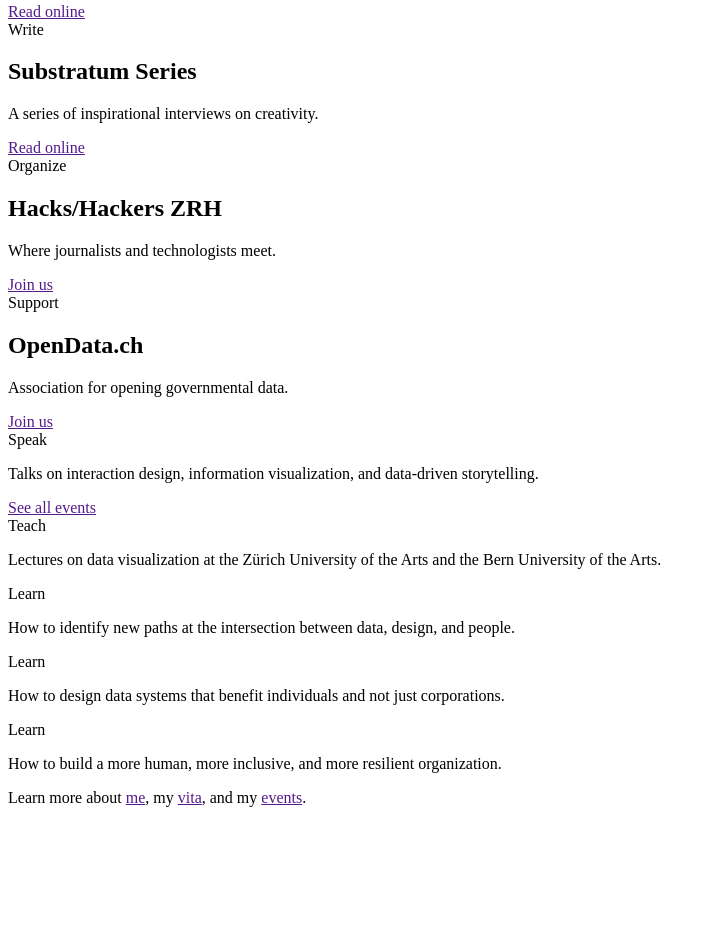
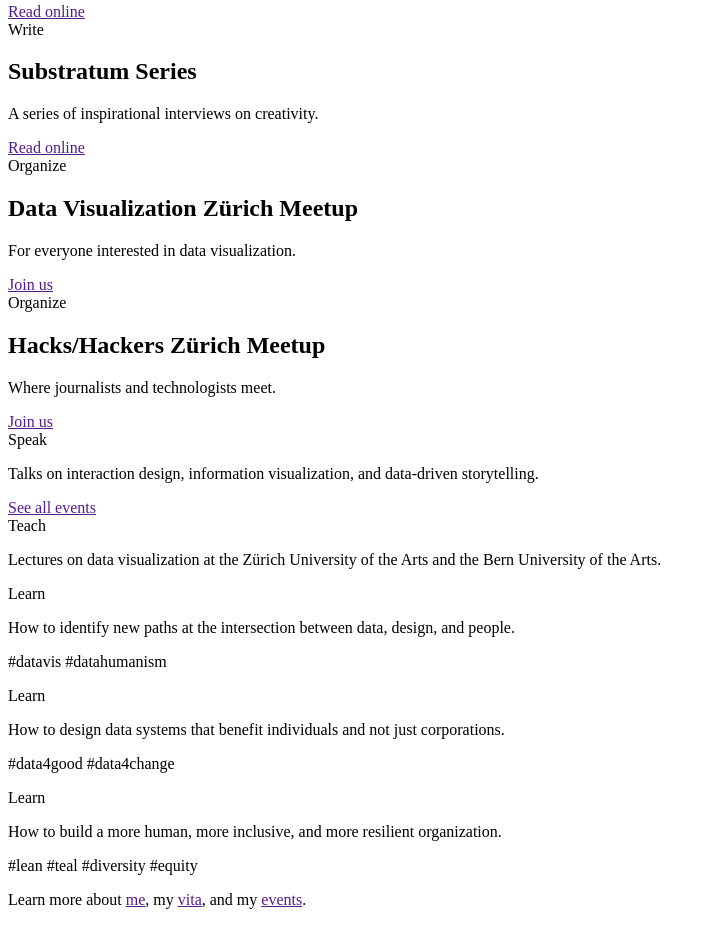
Before and after one commit to wiederkehr/benjaminwiederkehr.com, a PHP site: the page made by site/templates/home.php in a window 1280 px wide. Shown: the part 352-1277 px from the top of the page, without its empty margins (0-716 px from the left). Before the commit the page ends 1159 px from the top, so only its background shows below. Run offline with PHP 8.4, Linux system fonts and the light colour scheme; the template is opened without the code that fills it, so the values that code supplies are empty; some libraries are stand-ins or nearby versions.

Commit message:
Update and extend the content of the cards on the homepage

```diff
--- a/site/templates/home.php
+++ b/site/templates/home.php
@@ -56,19 +56,19 @@
       <div class="card__figure card__figure--black">
         <div class="card__content">
           <span class="card__supertitle">Organize</span>
-          <h2 class="card__title">Hacks/Hackers ZRH</h2>
-          <p class="card__subtitle">Where journalists and technologists meet.</p>
-          <a class="card__link" target="blank" href="<?= url('https://www.meetup.com/de-DE/Hacks-Hackers-Zurich/') ?>">Join us</a>
+          <h2 class="card__title">Data Visualization Zürich Meetup</h2>
+          <p class="card__subtitle">For everyone interested in data visualization.</p>
+          <a class="card__link" target="blank" href="<?= url('https://www.meetup.com/datavis-zurich/') ?>">Join us</a>
         </div>
       </div>
     </div>
     <div class="card card--s">
       <div class="card__figure card__figure--black">
         <div class="card__content">
-          <span class="card__supertitle">Support</span>
-          <h2 class="card__title">OpenData.ch</h2>
-          <p class="card__subtitle">Association for opening governmental data.</p>
-          <a class="card__link" target="blank" href="<?= url('https://opendata.ch/') ?>">Join us</a>
+          <span class="card__supertitle">Organize</span>
+          <h2 class="card__title">Hacks/Hackers Zürich Meetup</h2>
+          <p class="card__subtitle">Where journalists and technologists meet.</p>
+          <a class="card__link" target="blank" href="<?= url('https://www.meetup.com/Hacks-Hackers-Zurich/') ?>">Join us</a>
         </div>
       </div>
     </div>
@@ -94,6 +94,7 @@
         <div class="card__content">
           <span class="card__supertitle">Learn</span>
           <p class="card__lead">How to identify new paths at the intersection between data, design, and people.</p>
+          <p class="card__tags">#datavis #datahumanism</p>
       </div>
       </div>
     </div>
@@ -102,6 +103,7 @@
         <div class="card__content">
           <span class="card__supertitle">Learn</span>
           <p class="card__lead">How to design data systems that benefit individuals and not just corporations.</p>
+          <p class="card__tags">#data4good #data4change</p>
       </div>
       </div>
     </div>
@@ -110,6 +112,7 @@
         <div class="card__content">
           <span class="card__supertitle">Learn</span>
           <p class="card__lead">How to build a more human, more inclusive, and more resilient organization.</p>
+          <p class="card__tags">#lean #teal #diversity #equity</p>
       </div>
       </div>
     </div>
```
Also changed, not shown: assets/css/main.css (+25 -9 lines).
